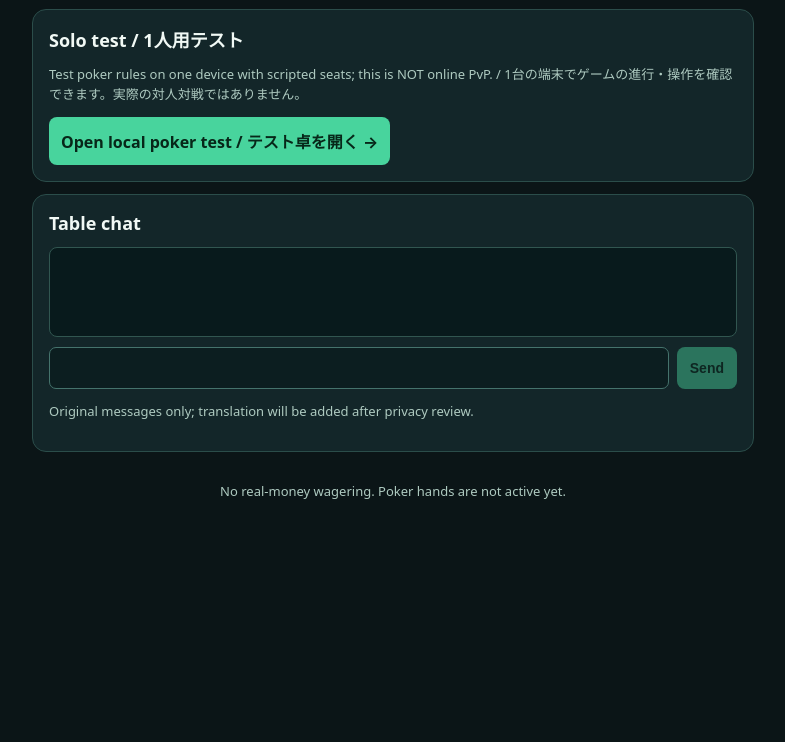
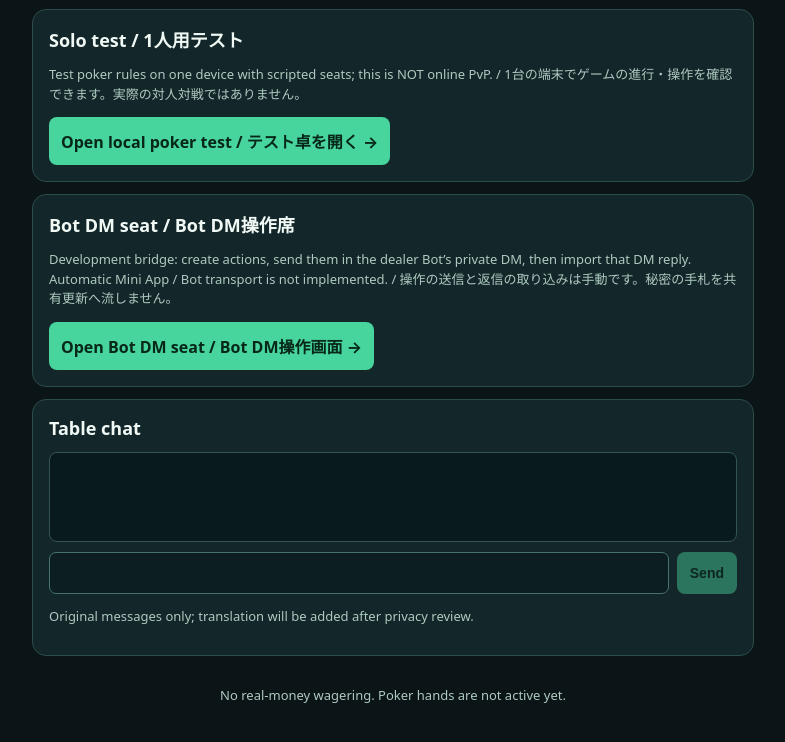
Before and after one commit to badjoke-lab/vctrtable, a website: page apps/poker/index.html in a window 1280 px wide. Shown: the part 822-1564 px from the top of the page, without its empty margins (247-1032 px from the left). Before the commit the page ends 1377 px from the top, so only its background shows below. Drawn offline with Linux system fonts and the light colour scheme.

Commit message:
ui: link new manual dealer DM table from poker home

```diff
--- a/apps/poker/index.html
+++ b/apps/poker/index.html
@@ -23,6 +23,7 @@
 </div><label class="check"><input id="rebuy" type="checkbox" checked> <span data-i18n="rebuy">Allow chip rebuy between hands</span></label><button type="submit" data-i18n="propose">Propose rules</button></form><div id="proposal" aria-live="polite"></div></section>
 <section><h2 data-i18n="pause">Pause agreement</h2><p data-i18n="pauseHelp">Pause/resume requires unanimous approval. No gameplay timer exists in this prototype.</p><div id="pause-status" aria-live="polite"></div><button id="pause-request">Request pause</button></section>
 <section class="qa-entry"><h2>Solo test / 1人用テスト</h2><p>Test poker rules on one device with scripted seats; this is NOT online PvP. / 1台の端末でゲームの進行・操作を確認できます。実際の対人対戦ではありません。</p><a href="qa.html" style="display:inline-block;background:#48d49d;color:#072719;border-radius:8px;padding:12px;font-weight:700;text-decoration:none">Open local poker test / テスト卓を開く →</a></section>
+<section><h2>Bot DM seat / Bot DM操作席</h2><p>Development bridge: create actions, send them in the dealer Bot’s private DM, then import that DM reply. Automatic Mini App / Bot transport is not implemented. / 操作の送信と返信の取り込みは手動です。秘密の手札を共有更新へ流しません。</p><a href="dm.html" style="display:inline-block;background:#48d49d;color:#072719;border-radius:8px;padding:12px;font-weight:700;text-decoration:none">Open Bot DM seat / Bot DM操作画面 →</a></section>
 <section><h2 data-i18n="chat">Table chat</h2><div class="messages" id="messages" role="log"></div><form id="chat-form"><input id="text" maxlength="500" required><button type="submit" data-i18n="send">Send</button></form><p data-i18n="translation">Original messages only; translation will be added after privacy review.</p></section>
 <footer data-i18n="footer">No real-money wagering. Poker hands are not active yet.</footer>
 </main>
```
